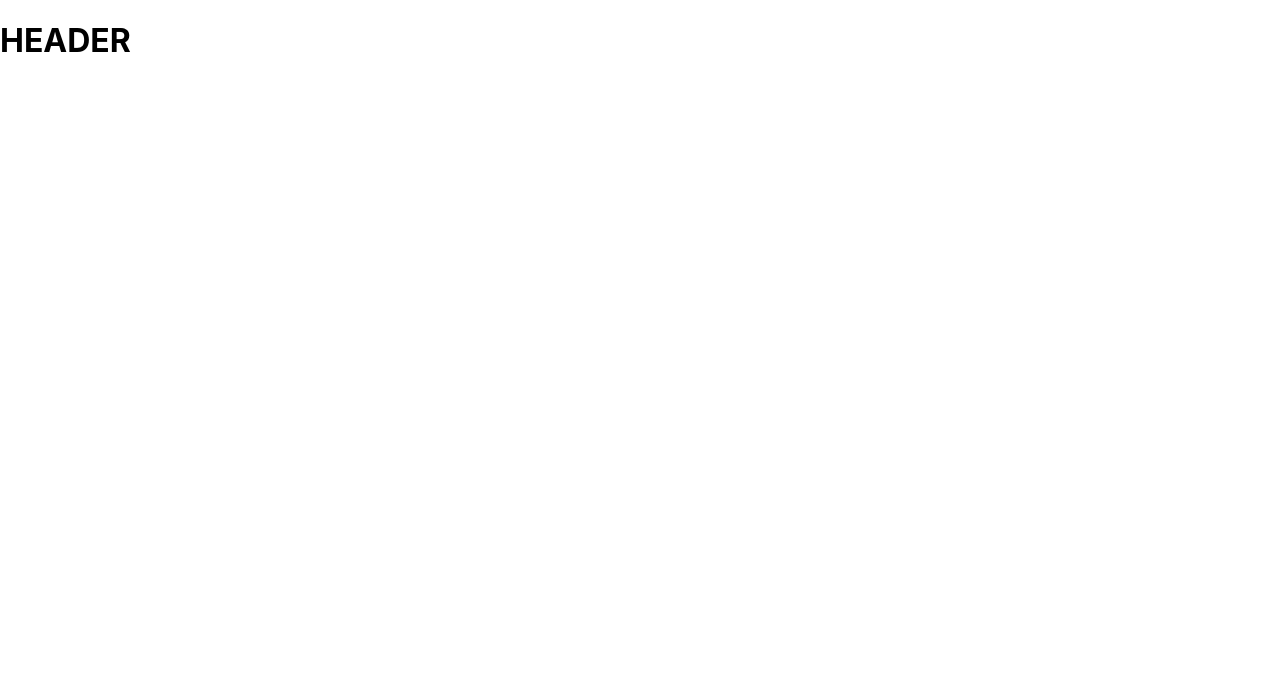
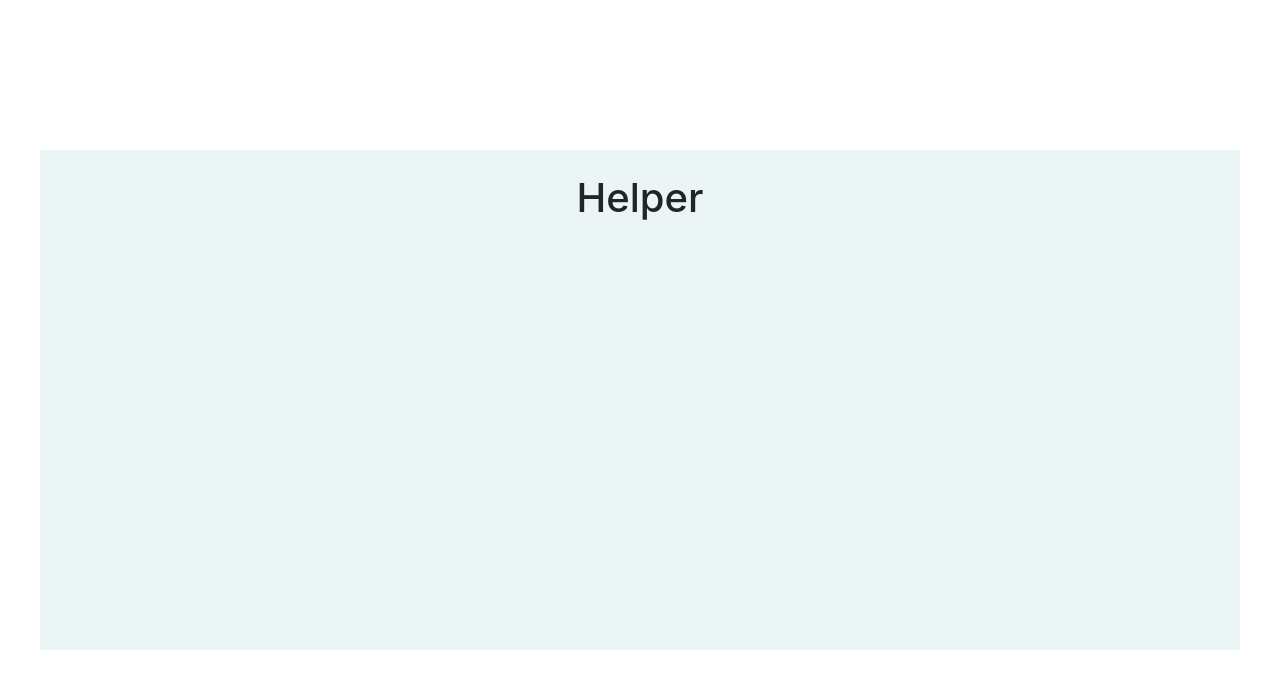
Before and after one commit to MarleeG/WorkHelper, a React (Create React App) app: page / in a window 1280 px wide. Shown: the top 688 px of the page. Built offline with nearby package versions, Linux system fonts and the light colour scheme.

Commit message:
added centered base

```diff
--- a/package.json
+++ b/package.json
@@ -6,7 +6,9 @@
     "@testing-library/jest-dom": "^4.2.4",
     "@testing-library/react": "^9.3.2",
     "@testing-library/user-event": "^7.1.2",
+    "bootstrap": "^4.4.1",
     "react": "^16.13.1",
+    "react-bootstrap": "^1.0.0",
     "react-dom": "^16.13.1",
     "react-router-dom": "^5.1.2",
     "react-scripts": "3.4.1"
--- a/public/index.html
+++ b/public/index.html
@@ -1,14 +1,12 @@
 <!DOCTYPE html>
 <html lang="en">
+
 <head>
   <meta charset="utf-8" />
   <link rel="icon" href="%PUBLIC_URL%/favicon.ico" />
   <meta name="viewport" content="width=device-width, initial-scale=1" />
   <meta name="theme-color" content="#000000" />
-    <meta
-      name="description"
-      content="Web site created using create-react-app"
-    />
+  <meta name="description" content="Web site created using create-react-app" />
   <link rel="apple-touch-icon" href="%PUBLIC_URL%/logo192.png" />
   <!--
       manifest.json provides metadata used when your web app is installed on a
@@ -24,8 +22,12 @@
       work correctly both with client-side routing and a non-root public URL.
       Learn how to configure a non-root public URL by running `npm run build`.
     -->
+
+  <!-- Latest compiled and minified CSS -->
+  <link rel="stylesheet" href="https://stackpath.bootstrapcdn.com/bootstrap/4.4.1/css/bootstrap.min.css" integrity="sha384-Vkoo8x4CGsO3+Hhxv8T/Q5PaXtkKtu6ug5TOeNV6gBiFeWPGFN9MuhOf23Q9Ifjh" crossorigin="anonymous">
   <title>React App</title>
 </head>
+
 <body>
   <noscript>You need to enable JavaScript to run this app.</noscript>
   <div id="root"></div>
@@ -40,4 +42,5 @@
       To create a production bundle, use `npm run build` or `yarn build`.
     -->
 </body>
+
 </html>
--- a/src/App.js
+++ b/src/App.js
@@ -1,17 +1,18 @@
-import React, { Fragment } from 'react';
+import React from 'react';
 import { BrowserRouter as Router, Route, Redirect, Switch } from 'react-router-dom';
 import './App.css';
+import Methods from './method/pages/methods';
 
 const App = () => {
   return (
       <main>
-        <h1>HEADER</h1>
         <Router>
           <Switch>
             <Route path="/" exact>
-              {/* <Users /> */}
+            <Methods/>
+            </Route>
 
-            </Route>
+
             <Redirect to="/" />
           </Switch>
         </Router>
--- a/src/index.css
+++ b/src/index.css
@@ -1,3 +1,9 @@
+
+* {
+  box-sizing: border-box;
+}
+
+
 body {
   margin: 0;
   font-family: -apple-system, BlinkMacSystemFont, 'Segoe UI', 'Roboto', 'Oxygen',
@@ -7,6 +13,7 @@ body {
   -moz-osx-font-smoothing: grayscale;
 }
 
+
 code {
   font-family: source-code-pro, Menlo, Monaco, Consolas, 'Courier New',
     monospace;
--- /dev/null
+++ b/src/method/components/base.css
@@ -0,0 +1,9 @@
+.base{
+    background-color: #EBF5F6;
+    height: 500px;
+    width: 1200px;
+    position: absolute;
+    top: 50%;
+    left: 50%;
+    transform: translate(-50%, -50%);
+}
--- /dev/null
+++ b/src/method/components/base.js
@@ -0,0 +1,28 @@
+import React, { Fragment } from "react";
+import { Jumbotron, Container, Row, Col } from "react-bootstrap";
+
+import "./base.css"
+
+const Base = props => {
+    return (
+        <Fragment>
+            <div className="base-parent">
+
+                <Container className="base text-center" fluid>
+                    <Row className="base-row my-4" >
+                        <Col lg={12}>
+                            <h1>Helper</h1>
+
+
+                            {/* render method buttons */}
+                        </Col>
+                    </Row>
+
+                </Container>
+            </div>
+
+        </Fragment>
+    )
+}
+
+export default Base;
--- a/src/method/pages/methods.js
+++ b/src/method/pages/methods.js
@@ -0,0 +1,10 @@
+import React from "react";
+import Base from "../components/base";
+
+const Methods = props => {
+    return(
+       <Base/>
+    )
+}
+
+export default Methods;
```
Also changed, not shown: src/shared/components/UIElement/MethodButton.css (added), src/shared/components/UIElement/MethodButton.js (added), 1 other file (tests, documents, lock files or other folders). Lines whose indentation alone changed are shown as unchanged.
